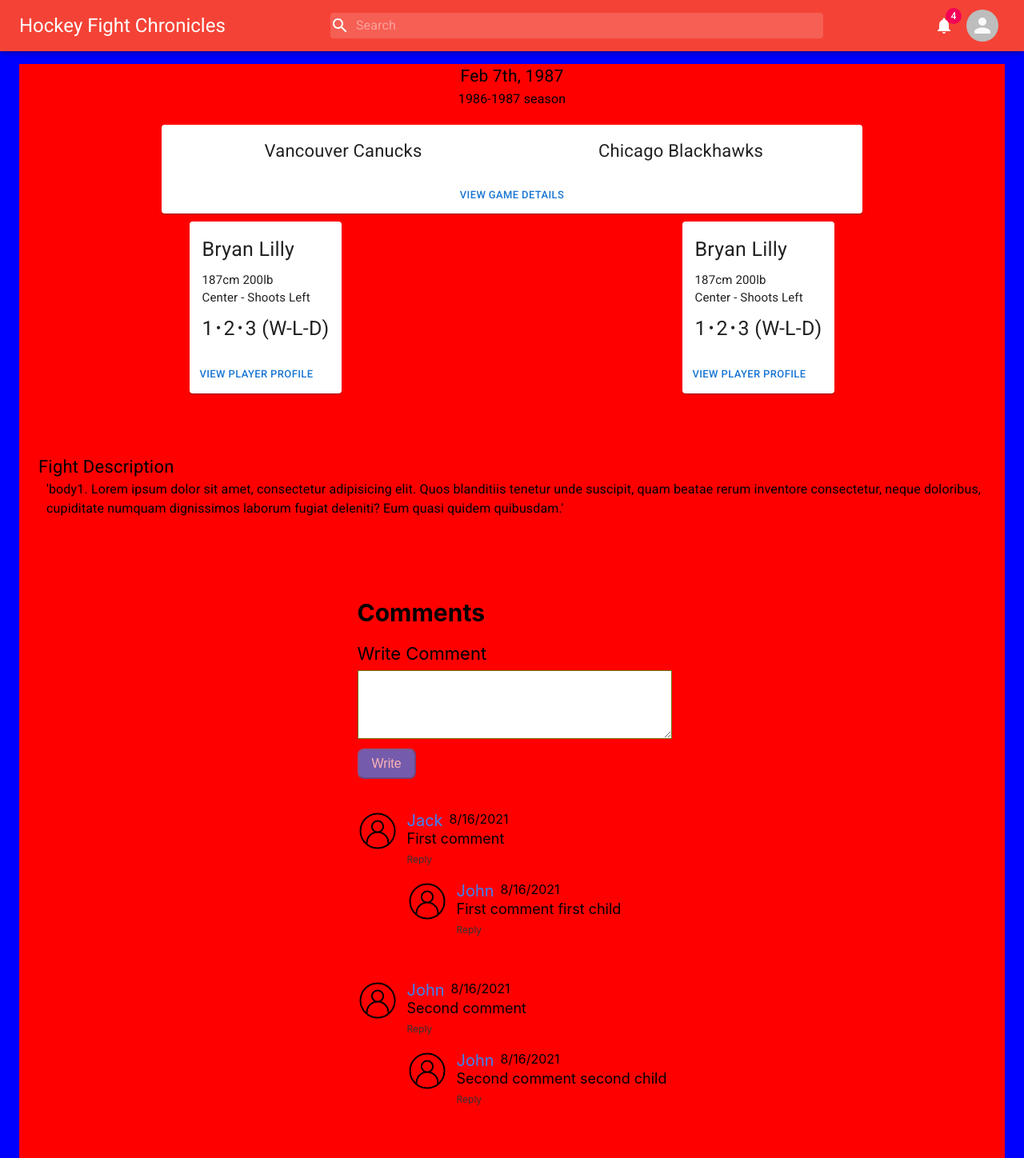
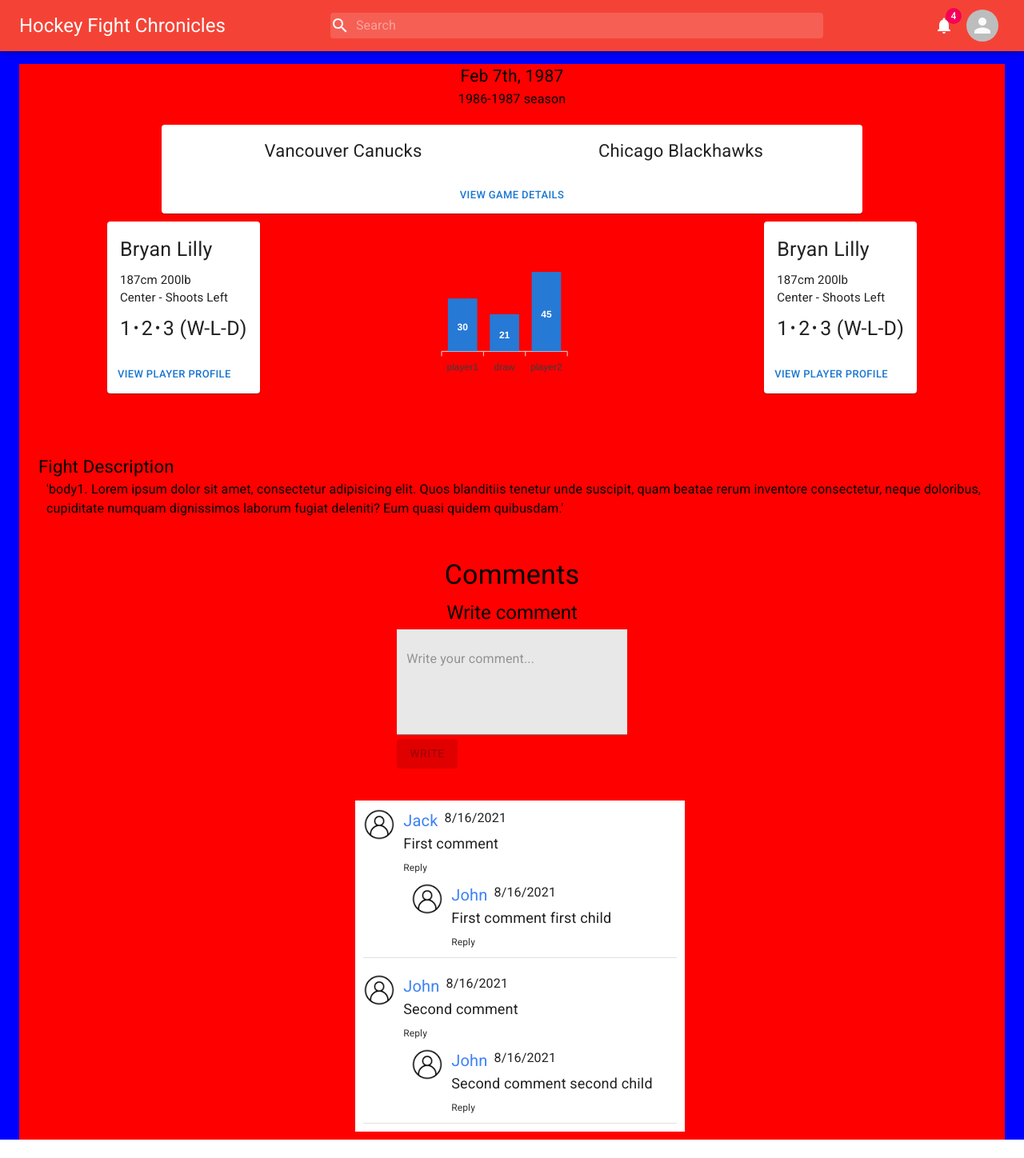
Before and after one commit to bryanjl/hockey-chronicles-front, a React (Create React App) app: page / in a window 1280 px wide. Shown: the whole page at 80% size. After the commit the page ends 1425 px from the top, so only its background shows below. Built offline with nearby package versions, Linux system fonts and the light colour scheme.

Commit message:
updated comments - added apex charts

```diff
--- a/package.json
+++ b/package.json
@@ -11,10 +11,14 @@
     "@mui/material": "^5.2.2",
     "@mui/styled-engine": "^5.2.0",
     "@mui/styled-engine-sc": "^5.1.0",
+    "@mui/styles": "^5.2.2",
     "@testing-library/jest-dom": "^5.15.1",
     "@testing-library/react": "^11.2.7",
     "@testing-library/user-event": "^12.8.3",
+    "apexcharts": "^3.31.0",
+    "mui-rte": "^2.0.1",
     "react": "^17.0.2",
+    "react-apexcharts": "^1.3.9",
     "react-dom": "^17.0.2",
     "react-scripts": "4.0.3",
     "react-youtube": "^7.13.1",
--- a/src/EmbedYouTube.js
+++ b/src/components/EmbedYouTube.js
@@ -4,6 +4,9 @@
 const useStyles = makeStyles((theme) => ({
     container: {
         width: '75%',
+        [theme.breakpoints.down('sm')]: {
+            width: '100%'
+        },
         display: 'flex',
         justifyContent: 'center',
         marginTop: '15px'
@@ -25,4 +28,4 @@
     )
 }
 
-export default EmbedYouTube
+export default EmbedYouTube;
--- a/src/components/FightCard/FightCard.js
+++ b/src/components/FightCard/FightCard.js
@@ -2,9 +2,10 @@
 import FightDescription from './FightDescription';
 import DateDisplay from './DateDisplay';
 import TeamCard from './TeamCard';
-import EmbedYouTube from '../../EmbedYouTube';
+import EmbedYouTube from '../EmbedYouTube';
 import { Grid, makeStyles } from '@material-ui/core';
 import Comments from '../comments/Comments';
+import OutcomeChart from '../charts/OutcomeChart';
 
 
 const player = {
@@ -43,13 +44,20 @@
 const useStyles = makeStyles((theme) => ({
     container: {
         display: 'flex',
-        justifyItems: 'center',
+        justifyContent: 'center',
         backgroundColor: 'red'
     },
     item: {
         display: 'flex',
         justifyContent: 'center',
-        marginBottom: '10px'
+        marginBottom: '10px',
+        // border: '1px solid black'
+    },
+    comments: {
+
+    },
+    chart: {
+        marginTop: 'auto'
     }
 }));
 
@@ -57,16 +65,20 @@
     const classes = useStyles();
     return (
         <Grid container className={classes.container}>
+
             <Grid item sm={12} className={classes.item}>
                 <DateDisplay date={date} season={season} />
             </Grid>
             <Grid item sm={12} className={classes.item}>
                 <TeamCard teams={teams} />
             </Grid>
-            <Grid item sm={6} className={classes.item}>
+            <Grid item sm={4} className={classes.item}>
                 <PlayerCard player={player} />
             </Grid>
-            <Grid item sm={6} className={classes.item}>
+            <Grid item sm={4} className={`${classes.item} ${classes.chart}`}>
+                <OutcomeChart />
+            </Grid>
+            <Grid item sm={4} className={classes.item}>
                 <PlayerCard player={player} />
             </Grid>
             <Grid item sm={12} className={classes.item}>
@@ -76,7 +88,7 @@
                 <FightDescription description={description} />
             </Grid>
             <Grid item sm={12} className={classes.item}>
-                <Comments currentUserId='1' />
+                <Comments className={classes.comments} currentUserId='1' />
             </Grid>
             {/* <PlayerCard player={player} /> */}
             {/* <DateDisplay date={date} season={season} /> */}
--- /dev/null
+++ b/src/components/charts/OutcomeChart.js
@@ -0,0 +1,64 @@
+import React, { Component } from "react";
+import Chart from "react-apexcharts";
+
+class OutcomeChart extends Component {
+  constructor(props) {
+    super(props);
+
+    this.state = {
+      options: {
+        chart: {
+          id: "basic-bar",
+          background: 'none',
+          toolbar: {
+            show: false
+        }
+        },
+        xaxis: {
+          categories: ['player1', 'draw', 'player2']
+        },
+        yaxis: {
+            show: false
+        },
+        grid: {
+            yaxis: {
+                lines: {
+                    show: false
+                }
+            },
+            xaxis: {
+                lines: {
+                    show: false
+                }
+            }
+        }
+      },
+      series: [
+        {
+          name: "Votes",
+          data: [30, 21, 45]
+        }
+      ]
+    };
+  }
+
+  render() {
+    return (
+      <div className="app">
+        <div className="row">
+          <div className="mixed-chart">
+            <Chart
+              options={this.state.options}
+              series={this.state.series}
+              type="bar"
+              width="200"
+              height="200"
+            />
+          </div>
+        </div>
+      </div>
+    );
+  }
+}
+
+export default OutcomeChart;
--- a/src/components/comments/Comment.js
+++ b/src/components/comments/Comment.js
@@ -1,5 +1,46 @@
+import { Avatar, Divider, Grid, makeStyles, Paper, Typography } from "@material-ui/core";
+import CommentForm from "./CommentForm";
 
-import CommentForm from "./CommentForm";
+const useStyles = makeStyles((theme) => ({
+    commentPaper: {
+        width: '95%',
+        padding: '10px',
+        // marginTop: '5px',
+        [theme.breakpoints.up('md')]: {
+            width: '100%'
+        },
+        borderRadius: '0'
+    },
+    commentAuthor: {
+        marginRight: '8px',
+        fontSize: '20px',
+        color: 'rgb(59, 130, 246)'
+    },
+    commentBody: {
+        fontSize: '18px',
+        overflowWrap: 'break-word'
+    },
+    rightAlign: {
+        textAlign: 'right',
+        marginRight: '10px'
+    },
+    commentActions: {
+        display: 'flex',
+        cursor: 'pointer',
+        marginTop: '8px'
+    },
+    commentAction: {
+        marginRight: '5px',
+        color: 'rgb(51, 51, 51)',
+        fontSize: '12px',
+    },
+    replies: {
+        width: '100%'
+    },
+    commentAvatar: {
+        marginRight: '10px'
+    }
+}));
 
 const Comment = ({
     comment,
@@ -10,8 +51,11 @@
     addComment,
     setActiveComment,
     parentId = null,
-    updateComment
+    updateComment,
+    isReply = false
 }) => {
+    const classes = useStyles();
+
     const fiveMinutes = 300000;
     const timePassed = new Date() - new Date(comment.createdAt) > fiveMinutes;
     const canReply = Boolean(currentUserId);
@@ -27,21 +71,30 @@
         activeComment.type === 'editing' &&
         activeComment.id === comment.id;
     const replyId = parentId ? parentId : comment.id
+
+    const imgSrc = './user-icon.png';
+
     return (
-        <div className='comment'>
-            <div className='comment-image-container'>
-                <img src='/user-icon.png' alt='user' />
-            </div>
-            <div className='comment-right-part'>
-                <div className='comment-content'>
-                    <div className='comment-author'>
+        <Paper className={classes.commentPaper} elevation={0}>
+            <Grid container wrap='nowrap' spacing={0}>
+                <Grid item>
+                    <Avatar className={classes.commentAvatar} alt='user' src={imgSrc} />
+                </Grid>
+                <Grid item zeroMinWidth>
+                    <Grid container>
+                        <Grid item>
+                            <Typography className={classes.commentAuthor}>
                                 {comment.username}
-                    </div>
-                    <div>
+                            </Typography>
+                        </Grid>
+                        <Grid item>
+                            <Typography >
                                 {createdAt}
-                    </div>
-                </div>
-                {!isEditing && <div className='comment-text'>{comment.body}</div>}
+                            </Typography>
+                        </Grid>
+
+                    </Grid>
+                    {!isEditing && <Typography className={classes.commentBody}>{comment.body}</Typography>}
                     {isEditing && (
                         <CommentForm
                             submitLabel='Update'
@@ -51,22 +104,28 @@
                             handleCancel={() => setActiveComment(null)}
                         />
                     )}
-                <div className='comment-actions'>
+                    <div className={classes.commentActions}>
                         {canReply &&
-                        <div
-                            className='comment-action'
+                            <Typography
+                                className={classes.commentAction}
                                 onClick={() => setActiveComment({ id: comment.id, type: 'replying' })}
                             >
                                 Reply
-                        </div>}
+                            </Typography>}
                         {canEdit &&
-                        <div
-                            className='comment-action'
+                            <Typography
+                                className={classes.commentAction}
                                 onClick={() => setActiveComment({ id: comment.id, type: 'editing' })}
                             >
                                 Edit
-                        </div>}
-                    {canDelete && <div className='comment-action' onClick={() => deleteComment(comment.id)} >Delete</div>}
+                            </Typography>}
+                        {canDelete &&
+                            <Typography
+                                className={classes.commentAction}
+                                onClick={() => deleteComment(comment.id)}
+                            >
+                                Delete
+                            </Typography>}
                     </div>
                     {/* if there is reply we recursively call comment components
                     there can be no nested replies save on performance*/}
@@ -74,10 +133,12 @@
                         <CommentForm
                             submitLabel='Reply'
                             handleSubmit={(text) => addComment(text, replyId)}
+                            hasCancelButton
+                            handleCancel={() => setActiveComment(null)}
                         />
                     )}
                     {replies.length > 0 && (
-                    <div className='replies'>
+                        <div className={classes.replies}>
                             {replies.map(reply => (
                                 <Comment
                                     key={reply.id}
@@ -90,12 +151,18 @@
                                     addComment={addComment}
                                     activeComment={activeComment}
                                     setActiveComment={setActiveComment}
+                                    isReply={true}
                                 />
                             ))}
                         </div>
                     )}
-            </div>
-        </div>
+                </Grid>
+            </Grid>
+            {!isReply &&
+                <Divider variant='fullWidth' />
+            }
+
+        </Paper>
     )
 }
 
--- a/src/components/comments/CommentForm.js
+++ b/src/components/comments/CommentForm.js
@@ -1,4 +1,20 @@
-import { useState } from "react"
+import { useState } from "react";
+import { Button, Grid, makeStyles, TextField } from "@material-ui/core";
+
+const useStyles = makeStyles((theme) => ({
+    button: {
+        marginRight: '5px',
+        marginTop: '5px'
+    },
+    textfield: {
+        width: '95%',
+        backgroundColor: 'white',
+        [theme.breakpoints.up('md')]: {
+            width: '100%'
+        }
+    }
+}));
+
 
 
 const CommentForm = ({
@@ -8,34 +24,53 @@
     initialText = '',
     handleCancel
 }) => {
-    const [text, settext] = useState(initialText);
+    const classes = useStyles();
+
+    const [text, setText] = useState(initialText);
     const isTextareaDisabled = text.length === 0;
 
     const onSubmit = event => {
         event.preventDefault();
         handleSubmit(text);
-        settext('');
+        setText('');
     }
 
     return (
         <form onSubmit={onSubmit}>
-            <textarea
-                className='comment-form-textarea'
+            <Grid container>
+                <Grid item xs={12}>
+                    <TextField
+                        className={classes.textfield}
+                        variant='filled'
                         value={text}
-                onChange={(e) => settext(e.target.value)}
+                        onChange={(e) => setText(e.target.value)}
+                        multiline
+                        rows={5}
+                        placeholder='Write your comment...'
                     />
-            <button className='comment-form-button' disabled={isTextareaDisabled} >{submitLabel}</button>
+                </Grid>
+                <Grid item xs={12}>
+                    <Button
+                        className={classes.button}
+                        type='submit'
+                        variant='contained'
+                        disabled={isTextareaDisabled}
+                    >
+                        {submitLabel}
+                    </Button>
                     {hasCancelButton && (
-                <button
-                    type='button'
-                    className='comment-form-button comment-form-cancel-button'
+                        <Button
+                            className={classes.button}
+                            variant='contained'
                             onClick={handleCancel}
                         >
                             Cancel
-                </button>
+                        </Button>
                     )}
+                </Grid>
+            </Grid>
         </form>
     )
 }
 
-export default CommentForm
+export default CommentForm;
--- a/src/components/comments/Comments.js
+++ b/src/components/comments/Comments.js
@@ -1,3 +1,4 @@
+import { Container, makeStyles, Typography } from "@material-ui/core";
 import { useState, useEffect } from "react";
 import {
     getComments as getCommentsApi,
@@ -9,8 +10,27 @@
 import CommentForm from "./CommentForm";
 import './comments.css';
 
+const useStyles = makeStyles((theme) => ({
+    comments: {
+        justifyItems: 'center',
+        // border: '1px solid black',
+        width: '75%',
+        [theme.breakpoints.down('md')]:{
+            width: '100%'
+        }
+    },
+    commentTitle: {
+        marginBottom: '10px'
+    },
+    formTitle: {
+        marginBottom: '5px'
+    }
+}));
+
 
 const Comments = ({ currentUserId }) => {
+    const classes = useStyles();
+
     //state of comments
     const [backendComments, setBackendComments] = useState([]);
     const [activeComment, setActiveComment] = useState(null);
@@ -65,9 +85,9 @@
     //reply comments doesn't scale to large amount of replies
     //okay for small/med project
     return (
-        <div className='comments' >
-            <h3 className='comments-title' > Comments </h3>
-            <div className='comment-form-title'>Write Comment</div>
+        <Container className={classes.comments} >
+            <Typography variant='h4' className={classes.commentTitle}> Comments </Typography>
+            <Typography variant='h5' className={classes.formTitle}>Write comment</Typography>
             <CommentForm submitLabel='Write' handleSubmit={addComment}  />
             <div className='comments-container'>
                 {rootComments.map((rootComment) => (
@@ -84,7 +104,7 @@
                     />
                 ))}
             </div>
-        </div>
+        </Container>
     )
 }
 
```
Also changed, not shown: 1 other file (tests, documents, lock files or other folders). Lines whose indentation alone changed are shown as unchanged.
